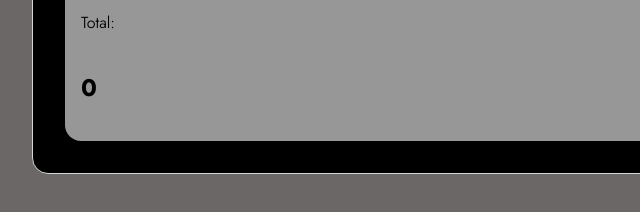
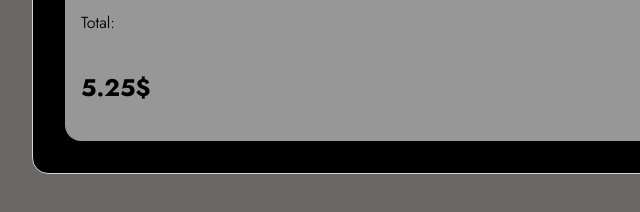
Before and after one commit to nurdoganbahadir/TipCalculator, a plain HTML site: page index.html in a window 1280 px wide. Both pictures are taken after typing "5", "5" into the empty fields and a click on the button "CALCULATE". Shown: the part 394-606 px from the top of the page, 192-832 px from the left. Drawn offline with Linux system fonts and the light colour scheme.

Commit message:
finish project

```diff
--- a/script.js
+++ b/script.js
@@ -3,10 +3,10 @@ const tipPer = document.querySelector("#tipPer");
 const result = document.querySelector("#result");
 const calculate = document.querySelector("#calculate");
 
-let sonuc = Number(billAmount)+(Number(billAmount)*Number(tipPer)/100)
+calculate.onclick = function () {
+  const tipValue = parseFloat(tipPer.value);
+  const billValue = parseFloat(billAmount.value);
 
-
-
-
-
-sonuc.textContent("#result")
+  const sonuc = billValue + billValue * (tipValue / 100);
+  result.innerHTML = sonuc +"$";
+};
--- a/style.css
+++ b/style.css
@@ -44,7 +44,7 @@ input {
 }
 button {
   background-color: green;
-  transition: all 1s;
+  transition: all 0.5s;
   border: none;
   height: 40px;
   border-radius: 5px;
```
